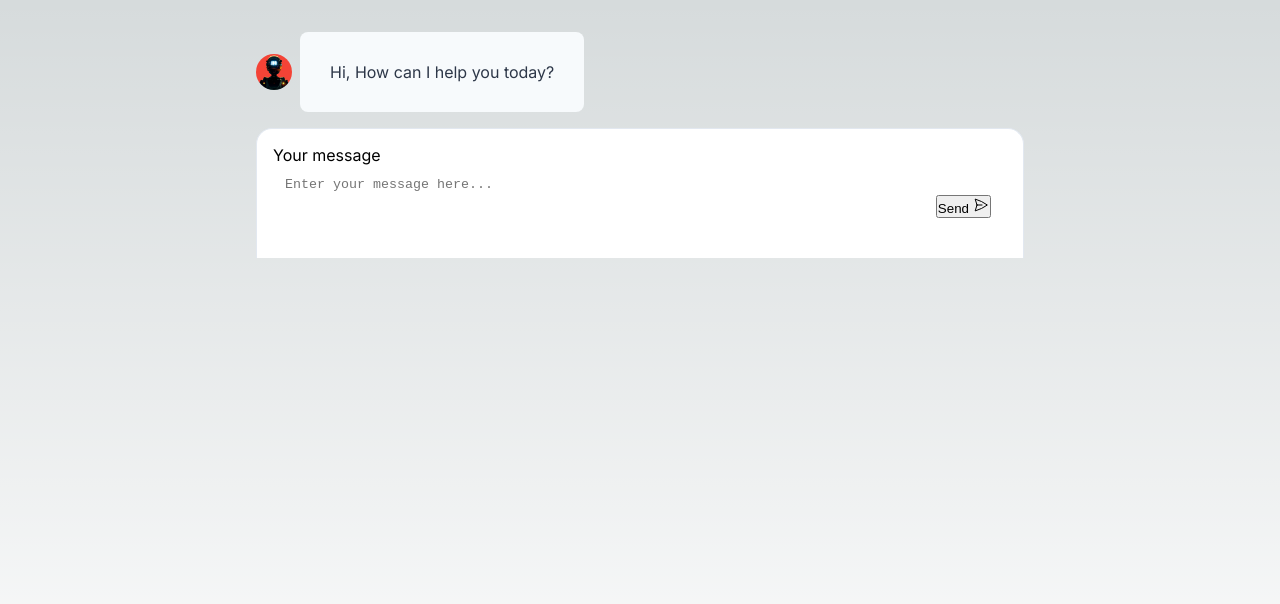
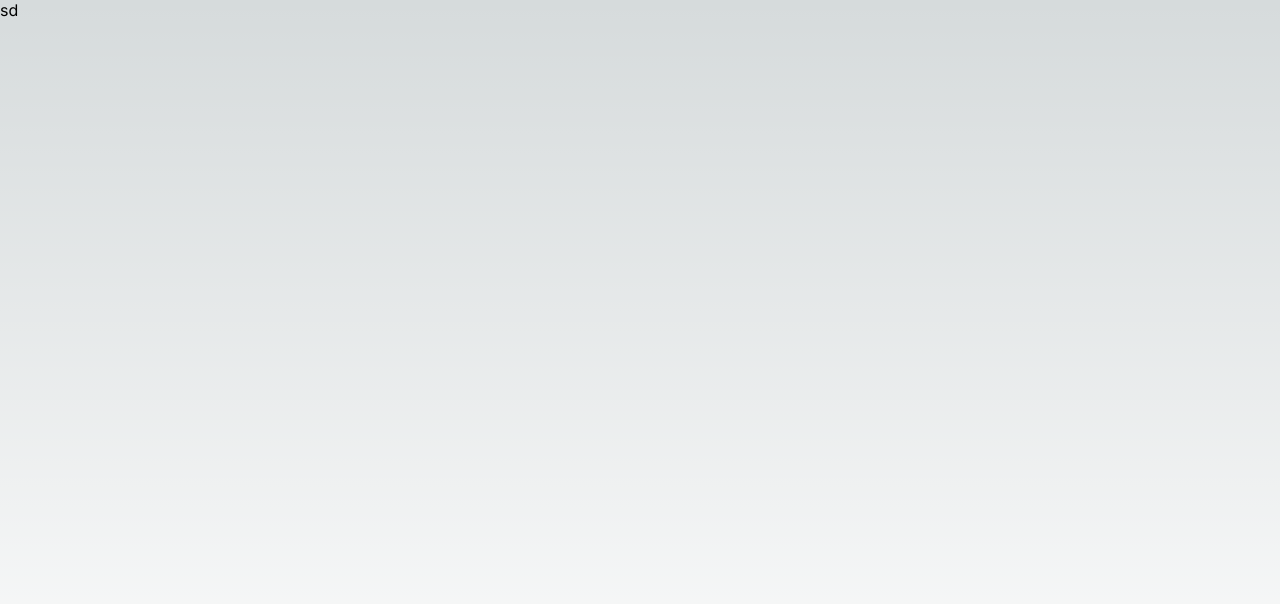
Before and after one commit to EnglishTranslationAi/frontend, a Next.js app: page /chat in a window 1280 px wide. Shown: the top 604 px of the page. Built offline with nearby package versions, Linux system fonts and the light colour scheme.

Commit message:
fix building error

```diff
--- a/src/components/ChatLayout/ChatLayout.tsx
+++ b/src/components/ChatLayout/ChatLayout.tsx
@@ -1,15 +1,12 @@
 import React from 'react';
 import {MessagesProvider} from "@/utils/useMessage";
 import MessagesList from "@/components/MessageList/MessageList";
-import MessageForm from "@/components/MessageForm/MessageForm";
 
 const ChatLayout = () => {
     return (
         <MessagesProvider>
-            <MessagesList />
-            <div className="fixed bottom-0 right-0 left-0">
-                <MessageForm />
-            </div>
+            <>sd</>
+
         </MessagesProvider>
     );
 };
```
